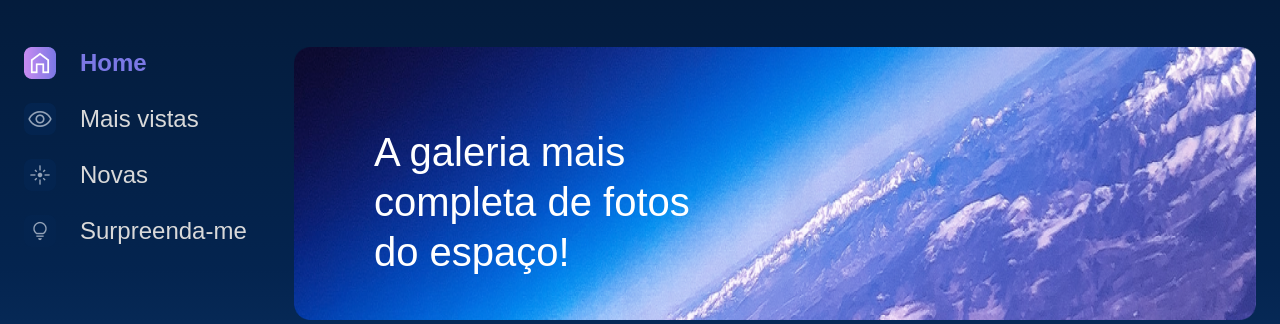
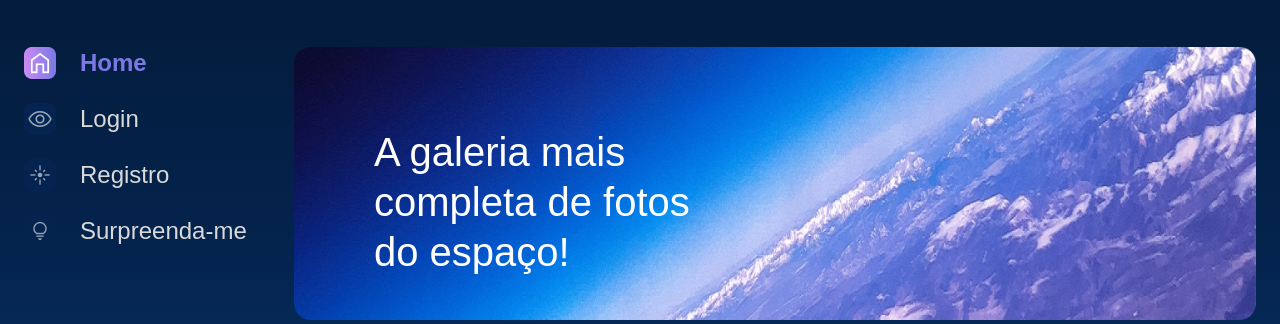
Before and after one commit to Guilhwe/alura_space_django, a Django app: page / in a window 1280 px wide. Shown: the part 131-455 px from the top of the page. Run offline with Django 5.2, Linux system fonts and the light colour scheme; data that the repository does not hold is empty.

Commit message:
modificacion del menu de partials para que al hacer click en una de las opciones lleve de hecho a la url de login y registro. cambio de nombre de los elementos de la pagina en partials para que cuadre con las urls

```diff
--- a/templates/galeria/partials/_menu.html
+++ b/templates/galeria/partials/_menu.html
@@ -17,8 +17,8 @@
         <section class="menu-lateral">
             <nav class="menu-lateral__navegacao">
                 <a href="{% url 'index' %}"><img src="{% static '/assets/ícones/1x/Home - ativo.png' %}"> Home</a>
-                <a href="#"><img src="{% static '/assets/ícones/1x/Mais vistas - inativo.png' %}"> Mais vistas</a>
-                <a href="#"><img src="{% static '/assets/ícones/1x/Novas - inativo.png' %}"> Novas</a>
+                <a href="{% url 'login' %}"><img src="{% static '/assets/ícones/1x/Mais vistas - inativo.png' %}"> Login</a>
+                <a href="{% url 'registro' %}"><img src="{% static '/assets/ícones/1x/Novas - inativo.png' %}"> Registro</a>
                 <a href="#"><img src="{% static '/assets/ícones/1x/Surpreenda-me - inativo.png' %}"> Surpreenda-me</a>
             </nav>
         </section>
```
